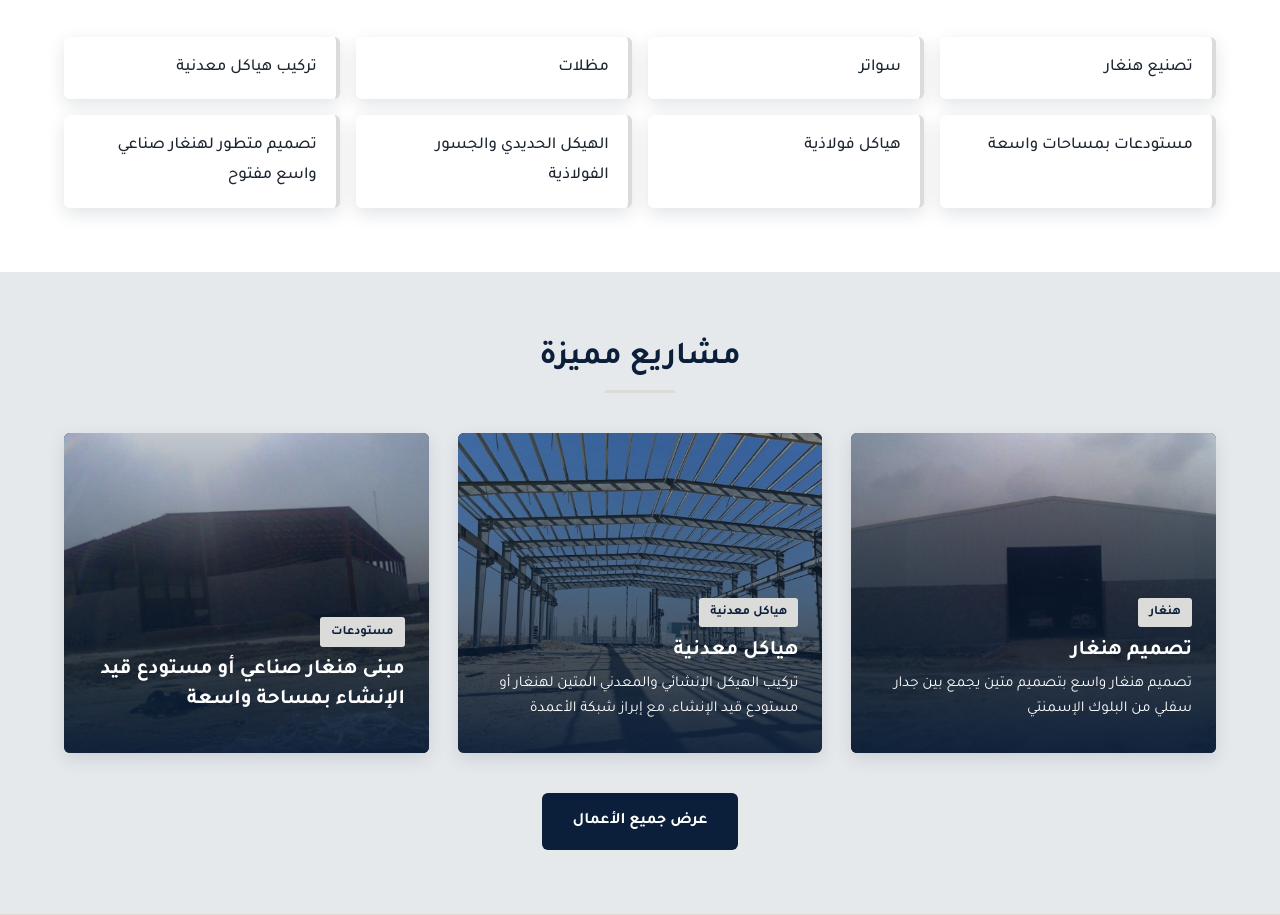
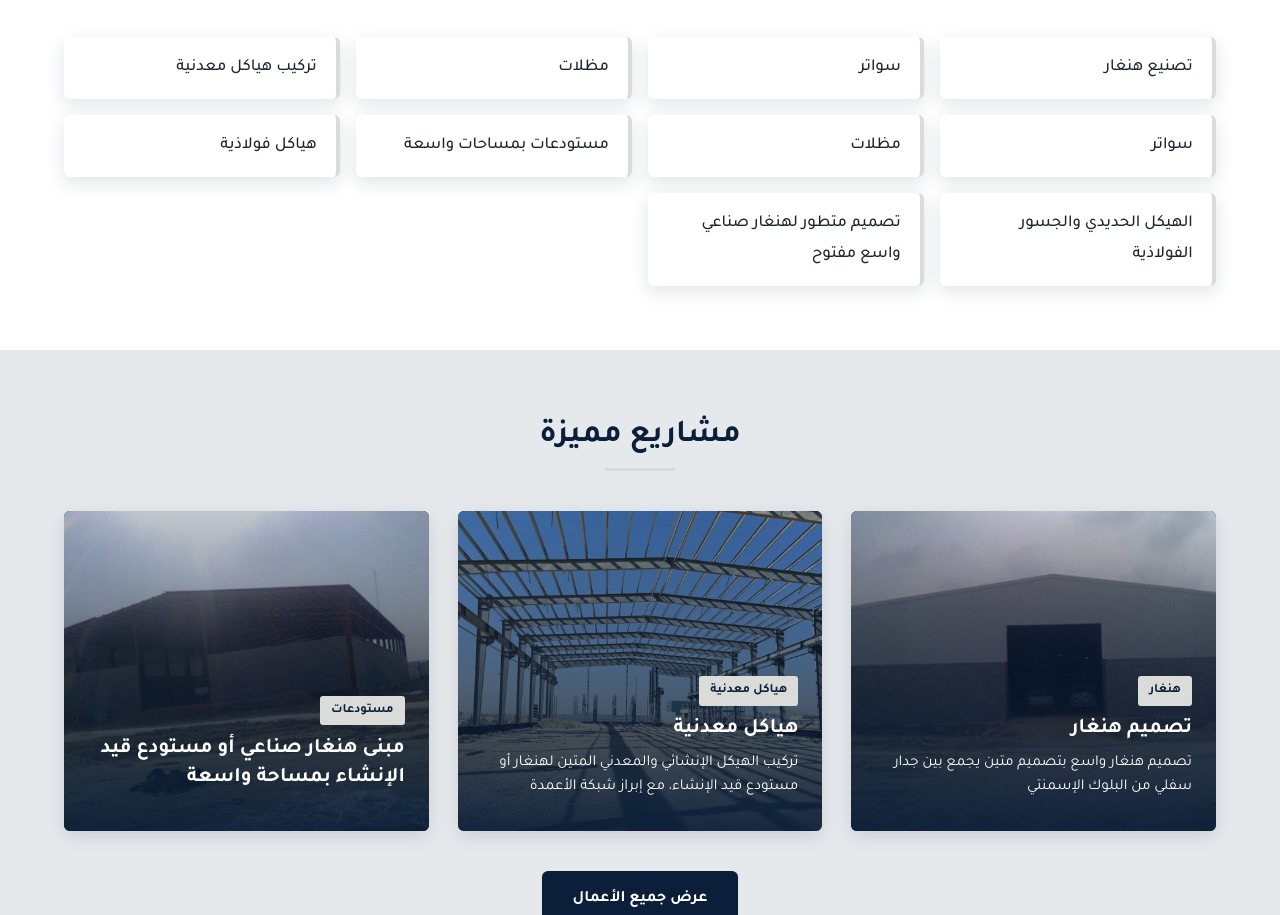
Before and after one commit to afaq-aljazeera/afaq-aljazeera-hadeed, a plain HTML site: page index.html in a window 1280 px wide. Shown: the part 1794-2709 px from the top of the page. Drawn offline with Linux system fonts and the light colour scheme.

Commit message:
Update index.html

```diff
--- a/index.html
+++ b/index.html
@@ -121,6 +121,9 @@
 <li>مظلات</li>
 
           <li>تركيب هياكل معدنية</li>
+<li>سواتر</li>
+<li>مظلات</li>
+
           <li> مستودعات بمساحات واسعة</li>
           <li>  هياكل فولاذية</li>
           <li> الهيكل الحديدي والجسور الفولاذية</li>
```
